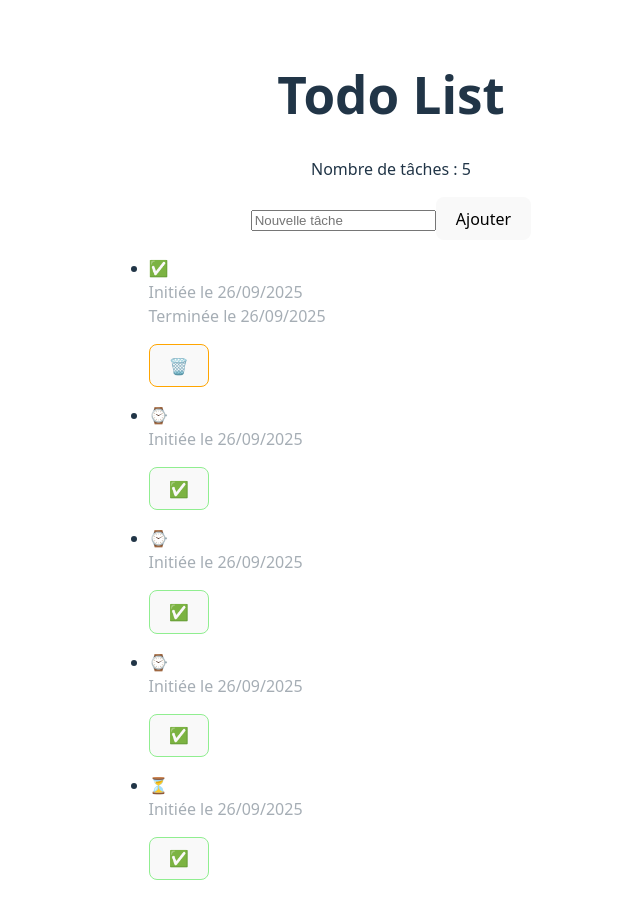
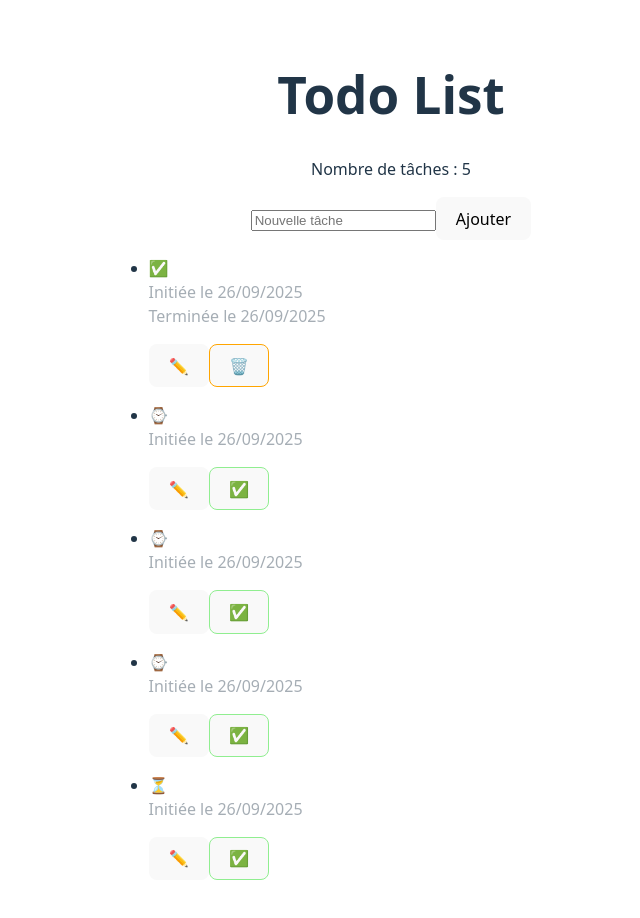
Before and after one commit to S0o0/todolist, a React (Vite) app: page / in a window 1280 px wide. Shown: the top 918 px of the page, without its empty margins (249-889 px from the left). Built offline with nearby package versions, Linux system fonts and the light colour scheme; the HTML template or start-up script is replaced by a standard one.

Commit message:
ajout edit

```diff
--- a/src/App.tsx
+++ b/src/App.tsx
@@ -62,6 +62,13 @@ function App() {
   const updatedTasks = tasks.filter(task => task.id !== id);
   setTasks(updatedTasks);
 };
+
+const editTask = (id: string, newContent: string) => {
+  const updatedTasks = tasks.map(task =>
+    task.id === id ? { ...task, content: newContent } : task
+  );
+  setTasks(updatedTasks);
+};
   return (
     <Router>
 
@@ -75,7 +82,12 @@ function App() {
             <h1>Todo List</h1>
             <p>Nombre de tâches : {tasks.length}</p>
             <TaskForm onAdd={addNewTask} />
-            <TasksMaster tasks={tasks} onDone={doneTask} onDelete={deleteTask} />
+            <TasksMaster
+  tasks={tasks}
+  onDone={doneTask}
+  onDelete={deleteTask}
+  onEdit={editTask}
+/>
           </>
         }
       />
--- a/src/components/TaskPreview.tsx
+++ b/src/components/TaskPreview.tsx
@@ -1,4 +1,4 @@
-import {type JSX} from 'react';
+import { type JSX } from 'react';
 import type { Task, TaskStatus } from '../Task';
 import { useNavigate } from 'react-router-dom';
 import { Link } from 'react-router-dom';
@@ -8,10 +8,11 @@ interface TaskPreviewProps {
   task: Task;
   onDone: (id: string) => void;
   onDelete: (id: string) => void;
+  onEdit: (id: string, newContent: string) => void;
 }
 
-const TaskPreview: React.FC<TaskPreviewProps> = ({ task, onDone, onDelete }) => {
-    const navigate = useNavigate();
+const TaskPreview: React.FC<TaskPreviewProps> = ({ task, onDone, onDelete, onEdit }) => {
+  const navigate = useNavigate();
   const getStatusEmoji = (status: TaskStatus): JSX.Element => {
     switch (status) {
       case "todo": return <span>⏳</span>;
@@ -27,9 +28,9 @@ const TaskPreview: React.FC<TaskPreviewProps> = ({ task, onDone, onDelete }) =>
   return (
     <li>
 
-        <Link to={`/tasks/${task.id}`} className = "link">
-            {getStatusEmoji(task.status)} {task.content}
-        </Link>
+      <Link to={`/tasks/${task.id}`} className="link">
+        {getStatusEmoji(task.status)} {task.content}
+      </Link>
 
       <br />
       <span className="date">
@@ -42,16 +43,26 @@ const TaskPreview: React.FC<TaskPreviewProps> = ({ task, onDone, onDelete }) =>
         </span>
       )}
       <p>
+        <button
+          className="edit"
+          onClick={() => {
+            const newContent = prompt("Modifier le contenu :", task.content);
+            if (newContent && newContent.trim() !== "") {
+              onEdit(task.id, newContent.trim());
+            }
+          }}
+        >
+          ✏️
+        </button>
+
         {task.status !== 'done' && (
-          <button className ="validate" onClick={() => onDone(task.id)}>✅</button>
+          <button className="validate" onClick={() => onDone(task.id)}>✅</button>
         )}
-      </p>
-      <p>
         {task.status === 'done' && (
-        <button className ="delete" onClick={() => onDelete(task.id)}>
+          <button className="delete" onClick={() => onDelete(task.id)}>
             🗑️
-        </button>
-)}
+          </button>
+        )}
       </p>
     </li>
   );
--- a/src/components/TasksMaster.tsx
+++ b/src/components/TasksMaster.tsx
@@ -6,9 +6,10 @@ interface TasksMasterProps {
   tasks: Task[];
   onDone: (id: string) => void;
   onDelete: (id: string) => void;
+  onEdit: (id: string, newContent: string) => void;
 }
 
-const TasksMaster: React.FC<TasksMasterProps> = ({ tasks, onDone,  onDelete }) => {
+const TasksMaster: React.FC<TasksMasterProps> = ({ tasks, onDone,  onDelete, onEdit}) => {
   return (
     <ul>
       {tasks.map((task) => (
@@ -17,6 +18,7 @@ const TasksMaster: React.FC<TasksMasterProps> = ({ tasks, onDone,  onDelete }) =
           task={task}
           onDone={onDone}
           onDelete={onDelete}
+          onEdit={onEdit}
         />
       ))}
     </ul>
```
